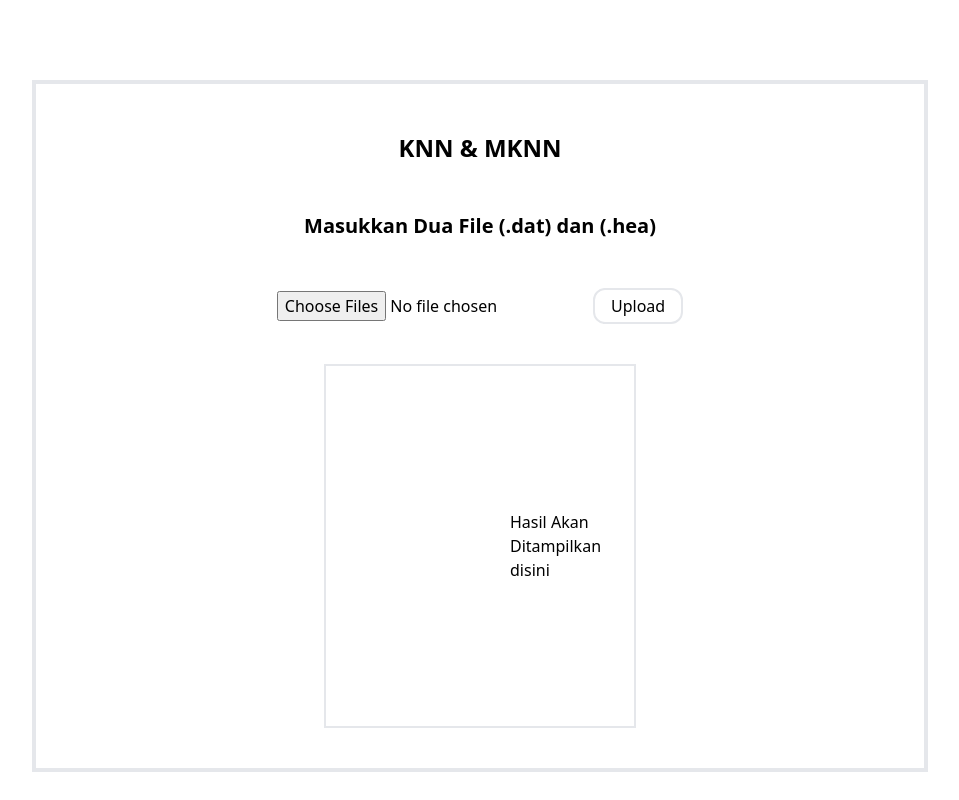
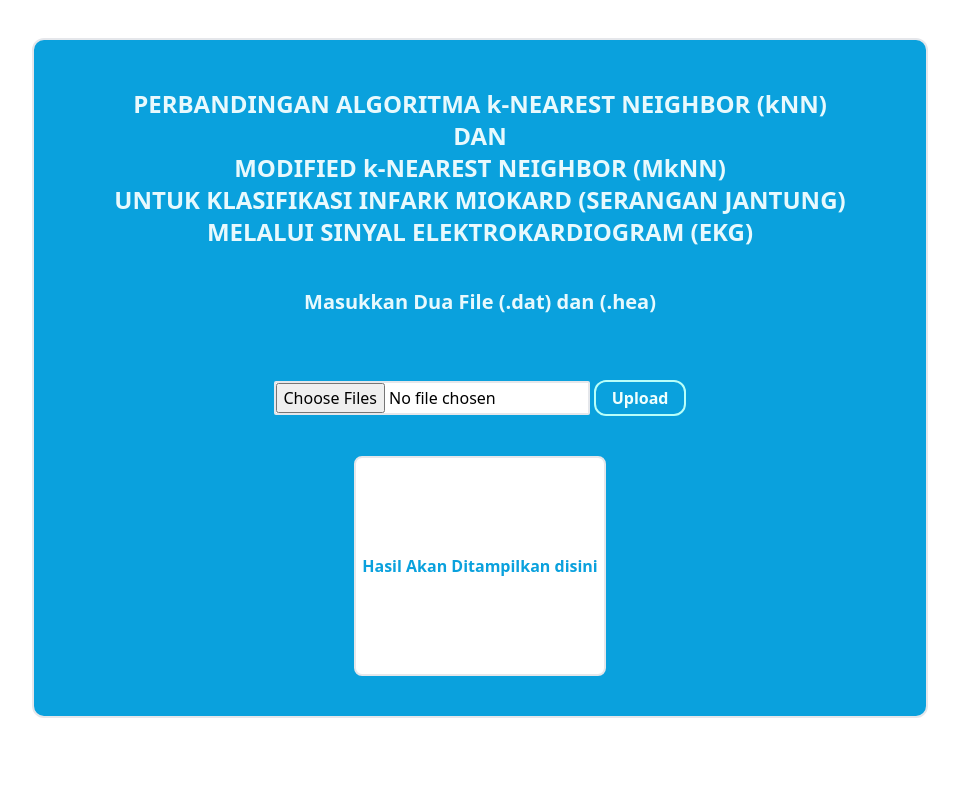
Before and after one commit to khaif-18/Thesis, a Flask app: page /home in a window 1280 px wide. Shown: the whole page, without its empty margins (160-1119 px from the left). Run offline with Flask 2, Linux system fonts and the light colour scheme; some libraries are stand-ins or nearby versions.

Commit message:
Update View

```diff
--- a/project/templates/index.html
+++ b/project/templates/index.html
@@ -2,63 +2,84 @@
 <html>
 <head>
     <meta charset="utf-8">
-    <title>KNN VS MKNN</title>
+    <title>Aplikasi Klasifikasi kNN dan MkNN</title>
     <!-- Tailwinds -->
     <script src="https://cdn.tailwindcss.com"></script>
+    <link rel="shortcut icon" type="image/x-icon" href="../static/Logos.png" style="border-radius: 50%;" />
+    <style>
+        .subBtn {
+            background-color: #0AA1DD !important;
+            color: #EFFFFD;
+            cursor: pointer;
+            border-color: #B8FFF9;
+        }
+        .subBtn:hover {
+            background-color: #B8FFF9 !important;
+            color: #0AA1DD;
+            cursor: pointer;
+        }
+    </style>
 </head>
 <body>
-    <div class="container scroll-smooth mx-auto px-48">
+    <div class="container scroll-smooth mx-auto px-48" style="margin-top: 3%; margin-bottom: 3%;">
     <div class="block">
-        <div class="relative top-20 border-4">
-            <h1 class="font-bold text-2xl text-center pt-12 sm:">KNN & MKNN</h1>
+        <div class="relative align-middle border-2 rounded-xl" style="background-color: #0AA1DD;">
+            <h1 class="font-family: Noto Sans font-bold text-2xl text-center pt-12" style="color: #E8F9FD">PERBANDINGAN ALGORITMA k-NEAREST NEIGHBOR (kNN) <br>
+                                                                                                            DAN <br>
+                                                                                                            MODIFIED k-NEAREST NEIGHBOR (MkNN) <br>
+                                                                                                            UNTUK KLASIFIKASI INFARK MIOKARD (SERANGAN JANTUNG) <br>
+                                                                                                            MELALUI SINYAL ELEKTROKARDIOGRAM (EKG)
+            </h1>
             {% if get_flashed_messages() == [] %}
-            <h1 class="font-semibold text-xl text-center pt-12">{{data.form}}</h1>
+            <h1 class="font-semibold text-xl text-center pt-10 text-white" style="color: #E8F9FD">{{data.form}}</h1>
             {% endif %}
-            {% for message in get_flashed_messages() %}
-            <h2 class="font-semibold text-xl text-center pt-12 text-red-600">{{ message }}</h2>
-            {% endfor %}
+            <div class="px-80 pt-10">
+                {% for message in get_flashed_messages() %}
+                <h2 class="py-2 font-bold text-xl text-center text-white rounded-xl border-2 border-solid bg-red-500  border-red-500">{{ message }}</h2>
+                {% endfor %}
+            </div>
             {% if data.form == "Masukkan Dua File (.dat) dan (.hea)" %}
-            <div class="flex flex-col justify-center items-center pt-12">
+            <div class="flex flex-col justify-center items-center pt-6">
             <form action="/upload" enctype="multipart/form-data" method="POST">
-                <input type="file" name="file" multiple>
-                <input type="submit"value="Upload" class="cursor: pointer rounded-xl hover:bg-gray-200 border-2 border-solid px-4 py-1">
+                <input type="file" name="file" class="bg-white rounded-sm border-2 border-solid" multiple>
+                <input type="submit"value="Upload" class="rounded-xl border-2 border-solid px-4 py-1 subBtn font-bold">
             </form>
         </div>
         {% endif %}
         {% if data.form != "Masukkan Dua File (.dat) dan (.hea)" %}
             <div class="flex justify-center pt-5">
-                <a href="{{ url_for('router_bp.home') }}" class="rounded-xl hover:bg-gray-200 border-2 px-4 py-1"><button>Reset</button></a>
+                <a href="{{ url_for('router_bp.home') }}" class="rounded-xl subBtn font-bold border-2 px-4 py-1"><button>Reset</button></a>
             </div>
         <div class="flex flex-row justify-center pt-5">
             <form action="/progress" method="post">
-                <input name="preproc" type="submit" class=" cursor: pointer hover:bg-gray-200  border-2 rounded-xl px-4 py-2 mx-3 mt-5" value="Hasil Preprocessing" >
-                <input name="clasi" type="submit" class=" cursor: pointer hover:bg-gray-200 border-2 rounded-xl px-4 py-2 mx-3 mt-5" value="Hasil Klasifikasi" >
+                <input name="preproc" type="submit" class=" subBtn font-bold border-2 rounded-xl px-4 py-2 mx-3 mt-5" value="Hasil Preprocessing" >
+                <input name="clasi" type="submit" class=" subBtn font-bold border-2 rounded-xl px-4 py-2 mx-3 mt-5" value="Hasil Klasifikasi" >
             </form>
         </div>
 
         {% endif %}
-        <div class="flex-col justify-center border-2 py-36 my-10 px-10 mx-72">
+        <div class="flex-col justify-center rounded-lg border-2 my-10 mx-80 bg-white">
             {% if data.resM == "?" %}
-            <h1 class="pl-36">{{data.res}}</h1>
+            <h1 class="text-center font-bold py-24" style="color:#0AA1DD">{{data.res}}</h1>
             {% endif %}
             {% if data.resM != "?" %}
-            <div class="flex-row pt-5 pl-16">
-                <h1 class="font-bold text-xl"> K-Nearest Neighbor</h1>
-                <h1 class=""> Memprediksi <b class="text-lg">{{data.res[0]}}</b></h1>
-                <h1 class=""> Accuracy =  {{data.res[1]}}%</h1>
-                <h1 class=""> Precission =  {{data.res[2]}}</h1>
-                <h1 class=""> Recall =  {{data.res[3]}}</h1>
-                <h1 class=""> F1 Score =  {{data.res[4]}}</h1>
-                <h1 class=""> Waktu Komputasi =  {{data.res[5]}} <i>second</i></h1>
+            <div class="flex-row py-5 text-center" style="color:#0AA1DD">
+                <h1 class="font-extrabold text-3xl"> K-Nearest Neighbor</h1>
+                <h1 class="font-semibold"> Memprediksi <b class="text-lg">{{data.res[0]}}</b></h1>
+                <h1 class="font-semibold"> Accuracy =  <b>{{data.res[1]}}%</b></h1>
+                <h1 class="font-semibold"> Precission =  {{data.res[2]}}</h1>
+                <h1 class="font-semibold"> Recall =  {{data.res[3]}}</h1>
+                <h1 class="font-semibold"> F1 Score =  {{data.res[4]}}</h1>
+                <h1 class="font-semibold"> Waktu Komputasi =  {{data.res[5]}} <i>second</i></h1>
             </div>
-            <div class="flex-row pt-5 pl-16">
-                <h1 class="font-bold text-xl"> Modified K-Nearest Neighbor</h1>
-                <h1 class=""> Memprediksi <b class="text-lg">{{data.resM[0]}}</b></h1>
-                <h1 class=""> Accuracy =  {{data.resM[1]}}%</h1>
-                <h1 class=""> Precission =  {{data.resM[2]}}</h1>
-                <h1 class=""> Recall =  {{data.resM[3]}}</h1>
-                <h1 class=""> F1 Score =  {{data.resM[4]}}</h1>
-                <h1 class=""> Waktu Komputasi =  {{data.resM[5]}} <i>second</i></h1>
+            <div class="flex-row py-5 text-center" style="color:#0AA1DD">
+                <h1 class="font-extrabold text-3xl"> Modified K-Nearest Neighbor</h1>
+                <h1 class="font-semibold"> Memprediksi <b class="text-lg">{{data.resM[0]}}</b></h1>
+                <h1 class="font-semibold"> Accuracy =  <b>{{data.resM[1]}}%</b></h1>
+                <h1 class="font-semibold"> Precission =  {{data.resM[2]}}</h1>
+                <h1 class="font-semibold"> Recall =  {{data.resM[3]}}</h1>
+                <h1 class="font-semibold"> F1 Score =  {{data.resM[4]}}</h1>
+                <h1 class="font-semibold"> Waktu Komputasi =  {{data.resM[5]}} <i>second</i></h1>
             </div>
             {% endif %}
         </div>
```
